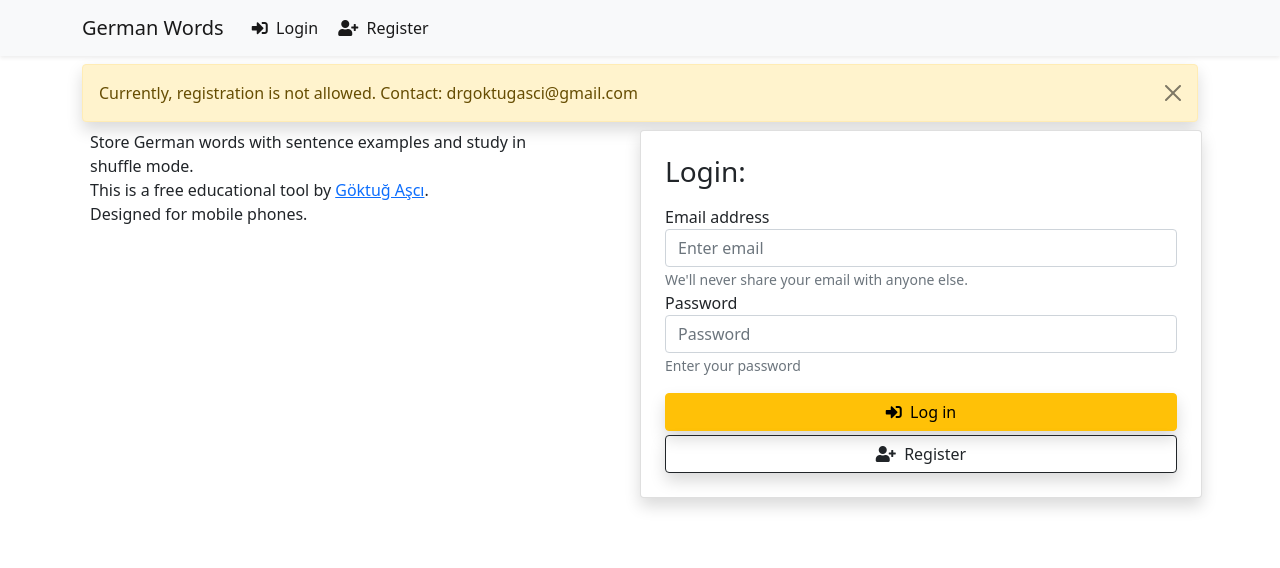
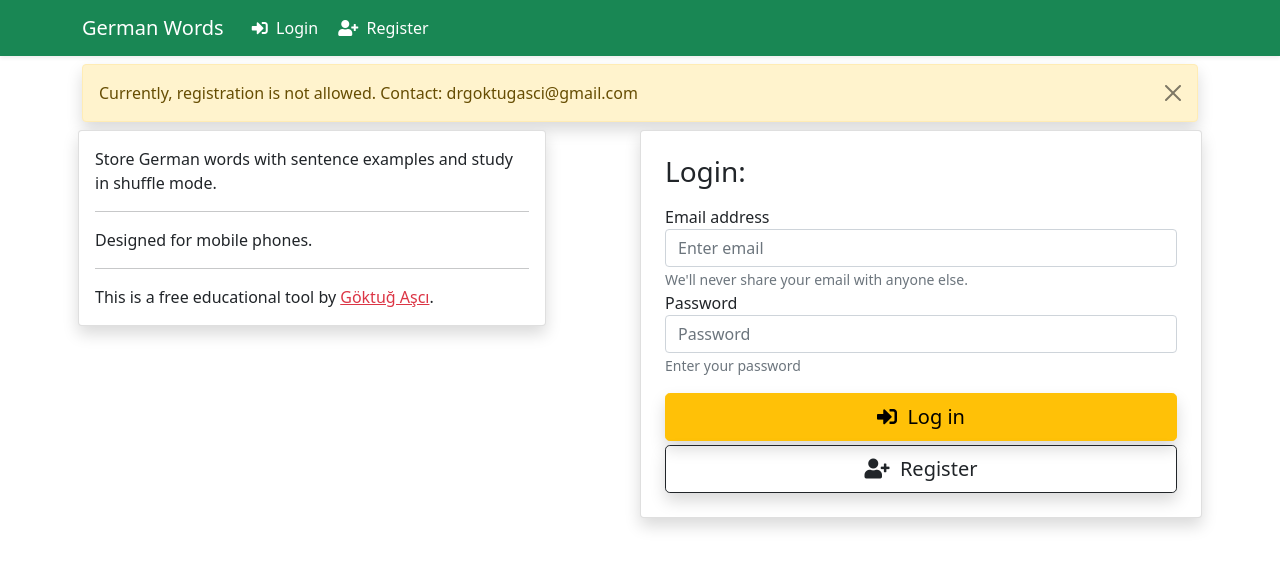
Before and after one commit to gasci/german-words, a Flask app: page /register in a window 1280 px wide. Shown: the top 568 px of the page. Run offline with Flask 2, Linux system fonts and the light colour scheme; some libraries are stand-ins or nearby versions.

Commit message:
update toggle + sytle

```diff
--- a/app.py
+++ b/app.py
@@ -14,7 +14,6 @@
 server = Server()
 app = server.app
 db = Database(".env")
-word_ids = None
 
 can_register = os.environ.get("CAN_REGISTER")
 
@@ -107,6 +106,9 @@
 
 
 class MainView(FlaskView):
+
+    default_methods = ['GET', 'POST']
+
     def index(self):
 
         if "email" not in session:
@@ -180,6 +182,7 @@
         type = request.args.get("type")
         sentence = request.args.get("sentence")
         sentence_eng = request.args.get("sentence_eng")
+        pronunciation = request.args.get("pronunciation")
 
         new_word = {
             "word": word,
@@ -187,6 +190,7 @@
             "user_id": ObjectId(user_id),
             "sentence": sentence,
             "sentence_eng": sentence_eng,
+            "pronunciation": pronunciation,
         }
 
         if type == "noun":
--- a/templates/auth/login.html
+++ b/templates/auth/login.html
@@ -3,7 +3,7 @@
 
 {% block body %}
 <div class="row justify-content-md-center p-2">
-  <div class="col-md-5 mb-3">
+  <div class="col-md-5 mb-2 p-0">
     {% include 'snippets/intro.html' %}
   </div>
   <div class="col-md-1">
@@ -22,10 +22,10 @@
         <input type="password" name="password" class="form-control" id="InputPassword" placeholder="Password">
         <small id="emailHelp" class="form-text text-muted">Enter your password</small>
       </div>
-      <button type="submit" class="shadow btn btn-warning mt-3 w-100"><i class=" fas fa-sign-in-alt"></i>&nbsp;&nbsp;Log in</button>
+      <button type="submit" class="btn-lg shadow btn btn-warning mt-3 w-100"><i class="fas fa-sign-in-alt"></i>&nbsp;&nbsp;Log in</button>
 
     </form>
-    <button onclick="location.href=`{{url_for('register')}}`" class="shadow btn btn-outline-dark mt-1 w-100"><i class="fas fa-user-plus"></i>&nbsp;&nbsp;Register</button>
+    <button onclick="location.href=`{{url_for('register')}}`" class="btn-lg shadow btn btn-outline-dark mt-1 w-100"><i class="fas fa-user-plus"></i>&nbsp;&nbsp;Register</button>
   </div>
 </div>
 </div>
--- a/templates/auth/register.html
+++ b/templates/auth/register.html
@@ -11,7 +11,7 @@
 
 
 <div class="row justify-content-md-center p-2">
-  <div class="col-md-5 mb-3">
+  <div class="col-md-5 mb-2 p-0">
     {% include 'snippets/intro.html' %}
   </div>
   <div class="col-md-1">
@@ -43,10 +43,10 @@
           required>
         <small id="emailHelp" class="form-text text-muted">Confirm your password</small>
       </div>
-      <button type="submit " class="shadow btn btn-warning mt-3 w-100"><i class="fas fa-user-plus"></i>&nbsp;&nbsp;Register</button>
+      <button type="submit " class="btn-lg shadow btn btn-warning mt-3 w-100"><i class="fas fa-user-plus"></i>&nbsp;&nbsp;Register</button>
 
     </form>
-    <button onclick="location.href=`{{url_for('login')}}`" class="shadow btn btn-outline-dark mt-1 w-100"><i class="fas fa-sign-in-alt"></i>&nbsp;&nbsp;Login</button>
+    <button onclick="location.href=`{{url_for('login')}}`" class="btn-lg shadow btn btn-outline-dark mt-1 w-100"><i class="fas fa-sign-in-alt"></i>&nbsp;&nbsp;Login</button>
 
   </div>
 </div>
--- a/templates/base.html
+++ b/templates/base.html
@@ -26,7 +26,7 @@
     </style>
 </head>
 
-<nav class="navbar navbar-expand-lg navbar-light bg-light shadow-sm">
+<nav class="navbar navbar-expand-lg navbar-dark bg-success shadow-sm">
     <div class="container">
         {% block back_button %}{% endblock %}
 
--- a/templates/snippets/intro.html
+++ b/templates/snippets/intro.html
@@ -1,5 +1,8 @@
-<div>
-    <span>Store German words with sentence examples and study in shuffle mode.</span><br>
-    <span>This is a free educational tool by <a href="https://www.linkedin.com/in/gokasci/" target="_blank">Göktuğ Aşcı</a>.</span><br>
-    <span>Designed for mobile phones.</span>
+<div class="card p-3 shadow">
+    <text>Store German words with sentence examples and study in shuffle mode.</text>
+    <hr>
+    <text>Designed for mobile phones.</text>
+    <hr>
+    <text>This is a free educational tool by <a href="https://www.linkedin.com/in/gokasci/" class="text-danger"" target="_blank">Göktuğ
+            Aşcı</a>.</text>
 </div>
--- a/templates/snippets/logged_in_nav.html
+++ b/templates/snippets/logged_in_nav.html
@@ -12,6 +12,6 @@
     <form class="d-flex" action="{{url_for('WordView:search')}}">
         <input class="form-control me-2 shadow-sm" name="word" type="search" placeholder="Word" aria-label="Search"
             required>
-        <button class="btn btn-outline-success shadow-sm" type="submit">Search</button>
+        <button class="btn btn-warning shadow-sm" type="submit">Search</button>
     </form>
 </div>
```
Also changed, not shown: templates/index.html (+5 -3 lines), templates/snippets/add_update.html (+8 -0 lines), templates/snippets/back_button.html (+2 -5 lines), templates/word.html (+40 -10 lines).
